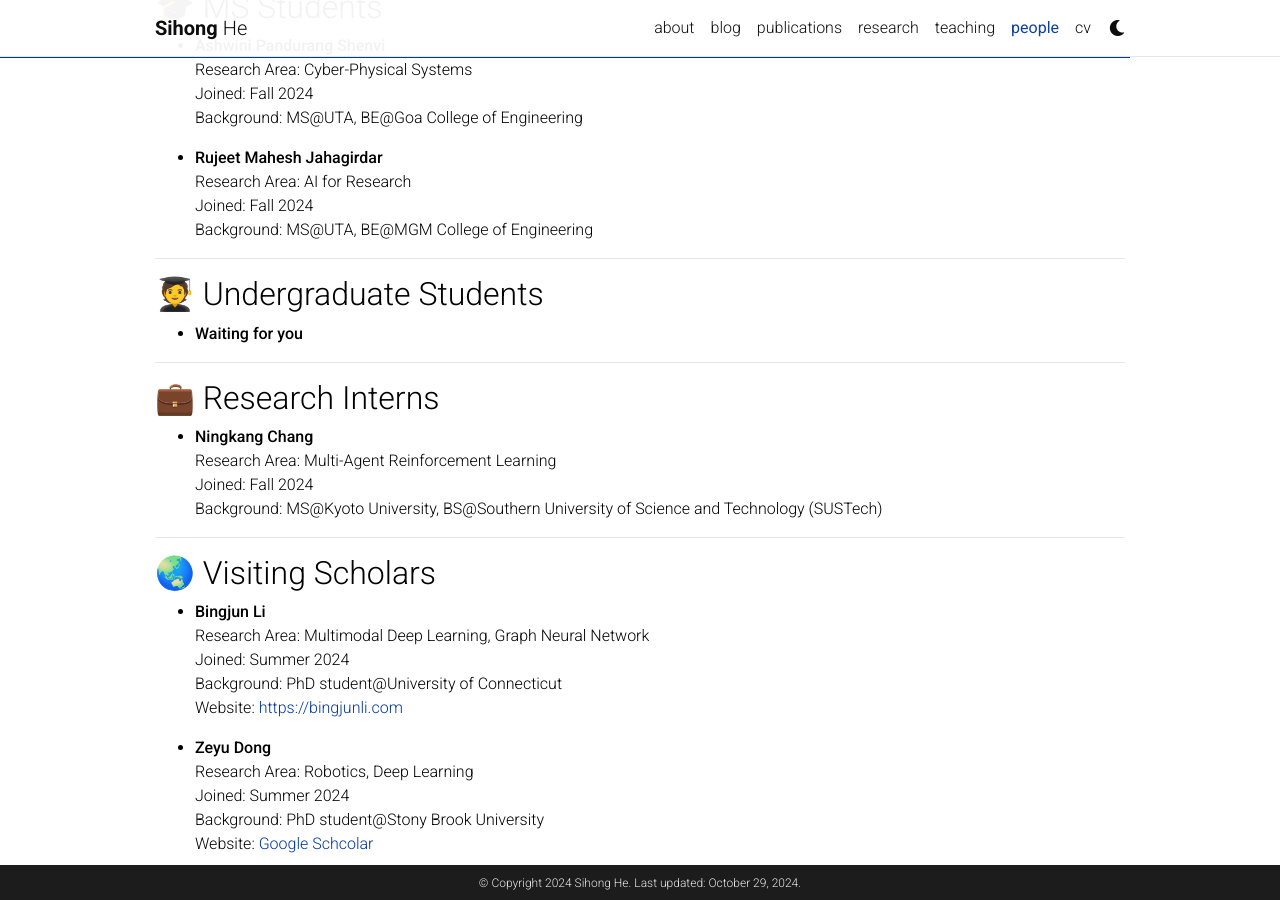
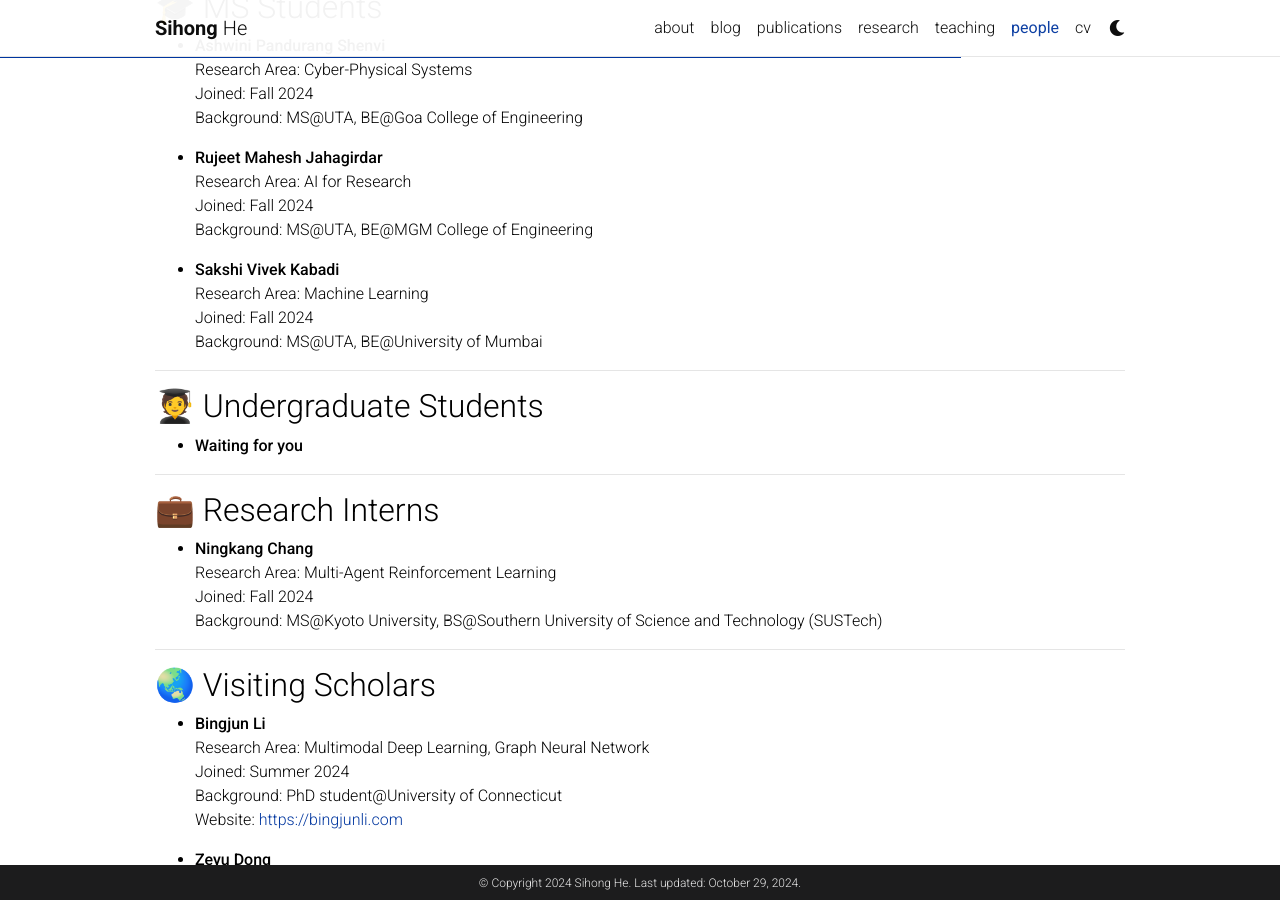
Before and after one commit to sihongho/sihongho.github.io, a Jekyll site: the page built from _pages/profiles.md, in a window 1280 px wide and 900 px high, scrolled down 564 px. Built offline with Jekyll 4.4.1, drawn with Linux system fonts in a browser that asks for light colours; comment, search, counter and statistics services are not loaded; a style sheet for code colours, icons or effects is not loaded.

Commit message:
Update profiles.md

```diff
--- a/_pages/profiles.md
+++ b/_pages/profiles.md
@@ -47,10 +47,10 @@
   Joined: Fall 2024
   Background: MS@UTA, BE@MGM College of Engineering
 
-<!-- - **Sakshi Vivek Kabadi**
-  Research Area: AI for Research
+- **Sakshi Vivek Kabadi**
+  Research Area: Machine Learning
   Joined: Fall 2024
-  Background: MS@UTA, BE@University of Mumbai -->
+  Background: MS@UTA, BE@University of Mumbai
 
 ---
 
```
